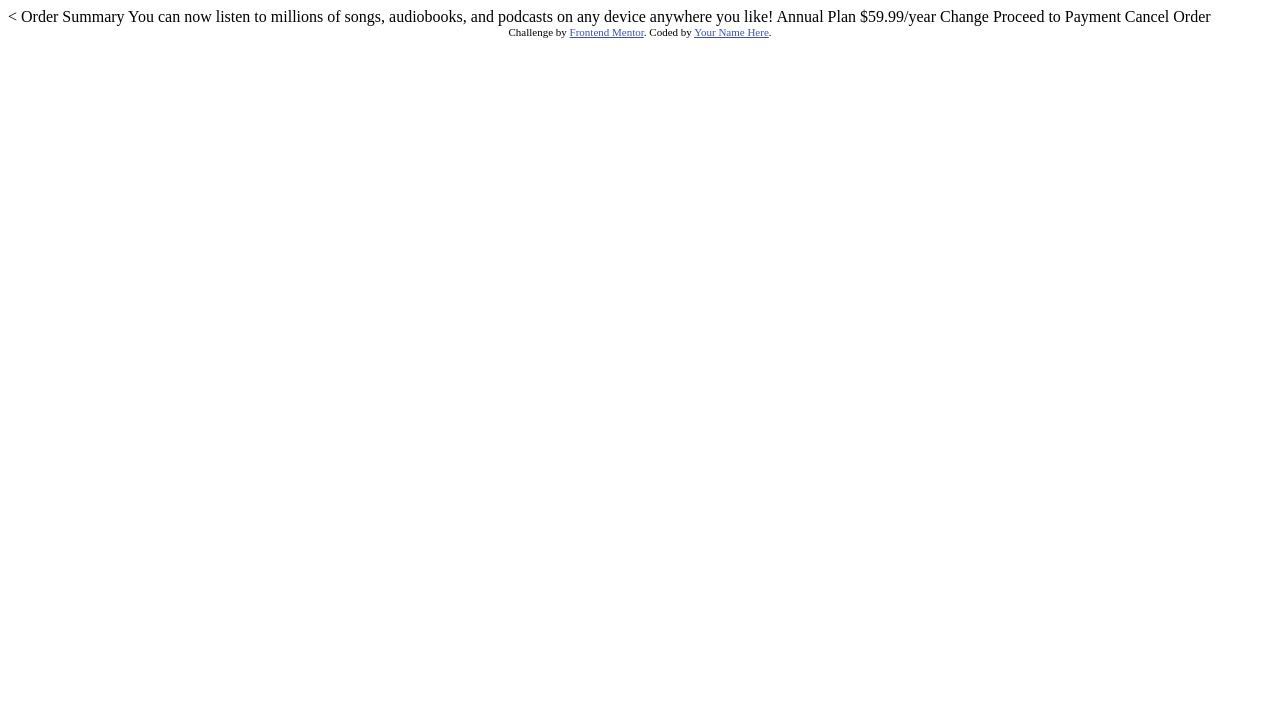
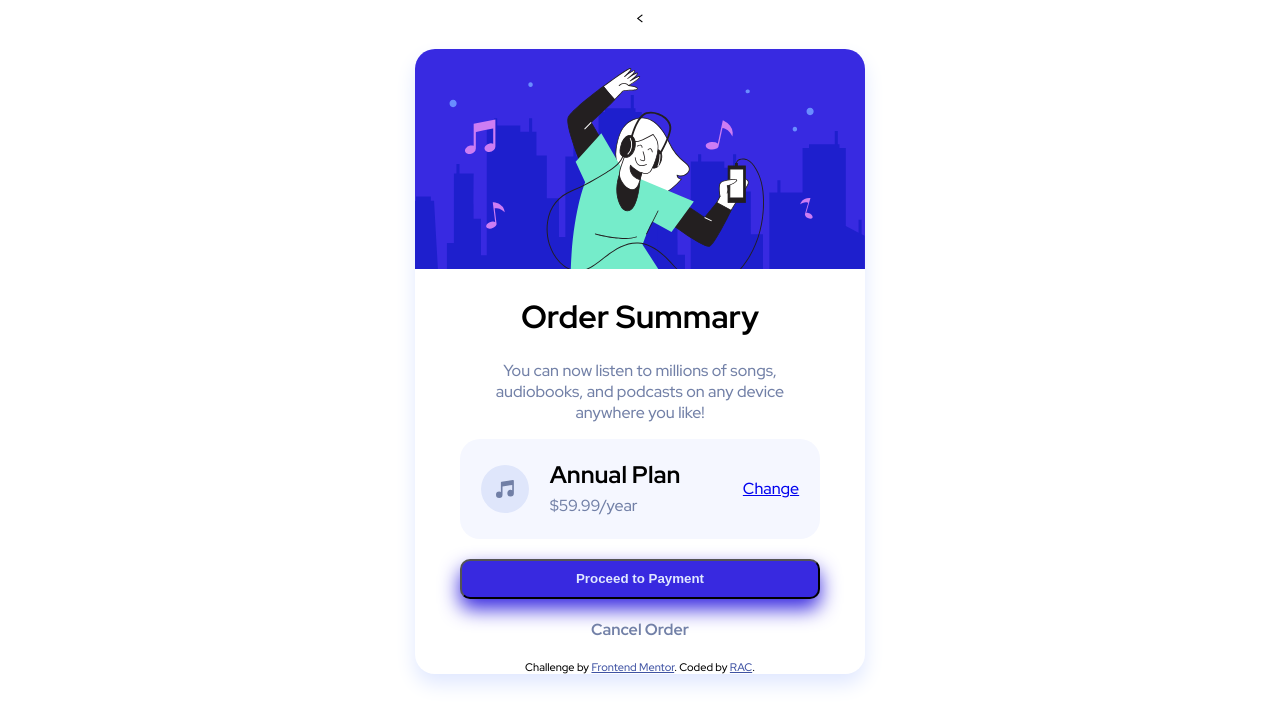
Before and after one commit to Layorr/order-summary-component-main-2, a plain HTML site: page index.html in a window 1280 px wide. Drawn offline with Linux system fonts and the light colour scheme.

Commit message:
almost complete card

```diff
--- a/index.html
+++ b/index.html
@@ -6,6 +6,7 @@
     <!-- displays site properly based on user's device -->
 
   <link rel="icon" type="image/png" sizes="32x32" href="./images/favicon-32x32.png">
+  <link rel="stylesheet" href="style.css">
 
   <title>Frontend Mentor | Order summary card</title>
 
@@ -16,23 +17,37 @@
   </style>
 </head>
 <body>
+  <div class="card">
+    <div class="img"><img src="/images/illustration-hero.svg" alt="girl listening to music"></div>
+    <div class="order">
+      <h1>Order Summary</h1>
+      <p>You can now listen to millions of songs, audiobooks, and podcasts on any
+      device anywhere you like!
+      </p>
+    </div>
 
-  Order Summary
+    <div class="plan">
+      <img src="/images/icon-music.svg" alt="">
+      <div class="text">
+        <h2>Annual Plan</h2>
+        <p>$59.99/year</p>
+      </div>
+      <a href="#">Change</a>
+    </div>
 
-  You can now listen to millions of songs, audiobooks, and podcasts on any
-  device anywhere you like!
+    <div>
+      <button class="button"><a href="#">Proceed to Payment</a></button>
+    </div>
+    <div class="cancel">
+      <a href="#">Cancel Order</a>
+    </div>
 
-  Annual Plan
-  $59.99/year
-
-  Change
-
-  Proceed to Payment
-  Cancel Order
-
-  <div class="attribution">
-    Challenge by <a href="https://www.frontendmentor.io?ref=challenge" target="_blank">Frontend Mentor</a>.
-    Coded by <a href="#">Your Name Here</a>.
+    <footer>
+      <div class="attribution">
+      Challenge by <a href="https://www.frontendmentor.io?ref=challenge" target="_blank">Frontend Mentor</a>.
+      Coded by <a href="#">RAC</a>.
+      </div>
+    </footer>
   </div>
 </body>
 </html>
--- /dev/null
+++ b/style.scss
@@ -0,0 +1,78 @@
+$Paleblue: hsl(225, 100%, 94%);
+$Brightblue: hsl(245, 75%, 52%);
+$Verypaleblue: hsl(225, 100%, 98%) ;
+$Desaturatedblue: hsl(224, 23%, 55%);
+$Darkblue: hsl(223, 47%, 23%);
+@import url('https://fonts.googleapis.com/css2?family=Montserrat:wght@100;400;900&family=Red+Hat+Display:wght@500;700;900&family=Ubuntu&display=swap');
+
+
+body{
+    font-family: "Red Hat Display", sans-serif;
+    font-size: 16px;
+    text-align: center;
+    .card{
+        max-width: 450px;
+        margin: 20px auto;
+        border-radius: 20px;
+        box-shadow: 0px 10px 20px $Paleblue;
+        img{
+            border-radius: 20px 20px 0 0;
+        }
+        .order{
+            width: 80%;
+            margin:auto;
+            p{
+                color: $Desaturatedblue;
+            }
+
+        }
+        .plan{
+            display:grid;
+            grid-auto-flow: column;
+            height:100px;
+            width:80%;
+            margin: auto;
+            background-color: $Verypaleblue;
+            border-radius: 20px;
+            img{
+                margin:auto;
+            }
+            .text{
+                text-align: left;
+                h2{
+                  margin-bottom: 5px;
+                }
+                p{
+                    margin-top: 0px;
+                    color: $Desaturatedblue;
+                }
+            }
+            a{
+                margin: auto;
+            }
+
+        }
+        .button{
+            width:80%;
+            height: 40px;
+            margin: 20px auto;
+            border-radius: 10px;
+            background-color: $Brightblue;
+            box-shadow: 0px 10px 20px $Brightblue;
+            a{
+                color: $Paleblue;
+                text-decoration: none;
+                font-weight: 900;
+            }
+
+        }
+        .cancel > a{
+            text-decoration: none;
+            color: $Desaturatedblue;
+            font-weight: 700;
+        }
+        .attribution{
+            margin-top: 20px;
+        }
+    }
+}
```
Also changed, not shown: style.css (added), 1 other file.
